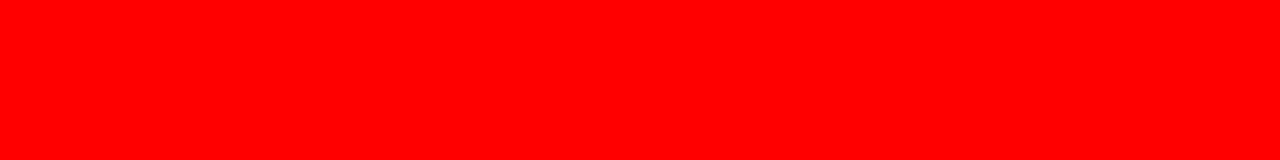
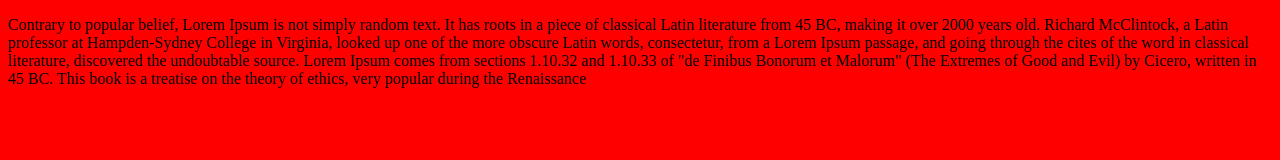
Before and after one commit to Lari-Iaquimitro/aula-git, a plain HTML site: page index.html in a window 1280 px wide. Drawn offline with Linux system fonts and the light colour scheme.

Commit message:
Adicionei um texto

```diff
--- a/index.html
+++ b/index.html
@@ -7,6 +7,6 @@
     <link rel="stylesheet" href="estilo.css">
 </head>
 <body>
-
+    <p>Contrary to popular belief, Lorem Ipsum is not simply random text. It has roots in a piece of classical Latin literature from 45 BC, making it over 2000 years old. Richard McClintock, a Latin professor at Hampden-Sydney College in Virginia, looked up one of the more obscure Latin words, consectetur, from a Lorem Ipsum passage, and going through the cites of the word in classical literature, discovered the undoubtable source. Lorem Ipsum comes from sections 1.10.32 and 1.10.33 of "de Finibus Bonorum et Malorum" (The Extremes of Good and Evil) by Cicero, written in 45 BC. This book is a treatise on the theory of ethics, very popular during the Renaissance</p>
 </body>
 </html>
```
